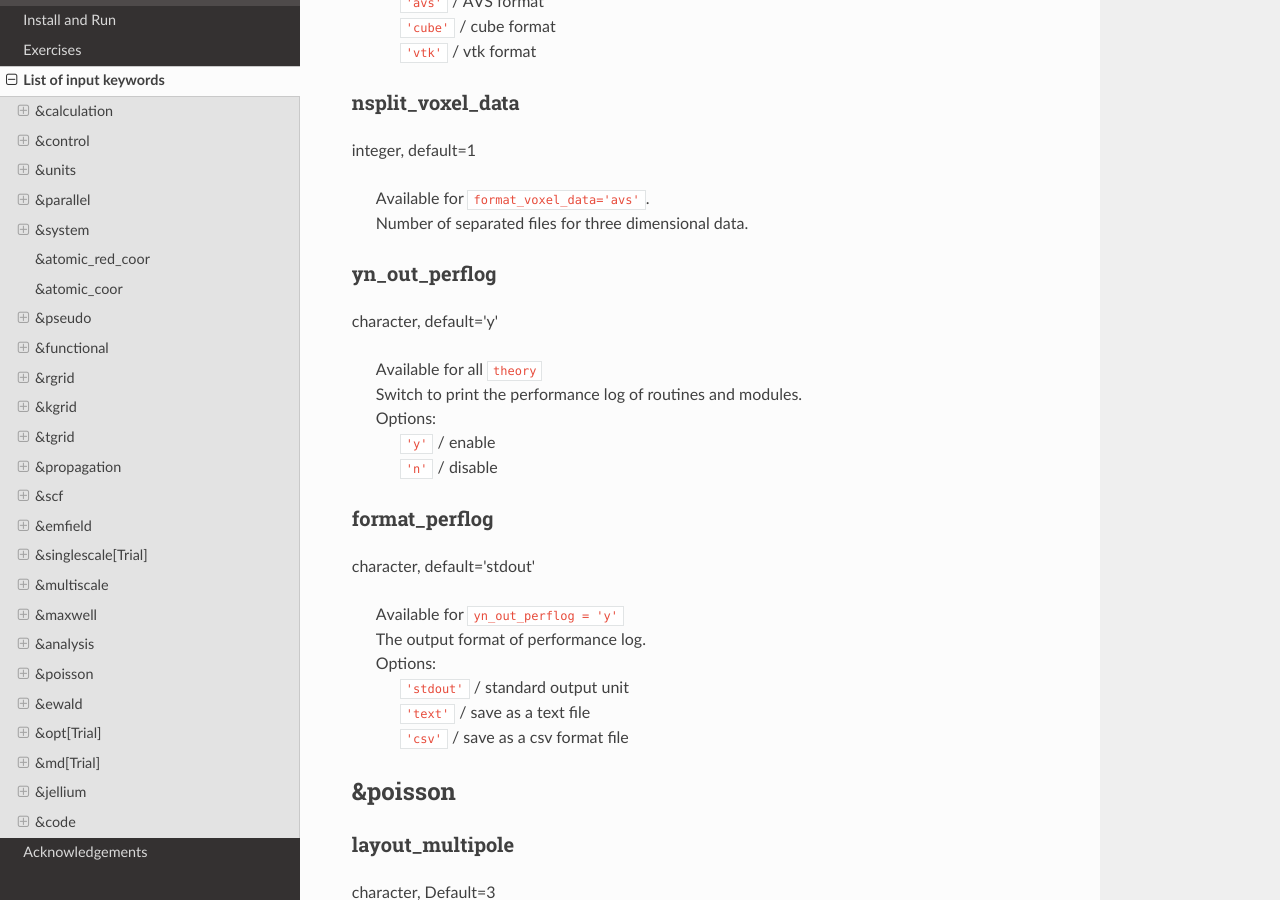
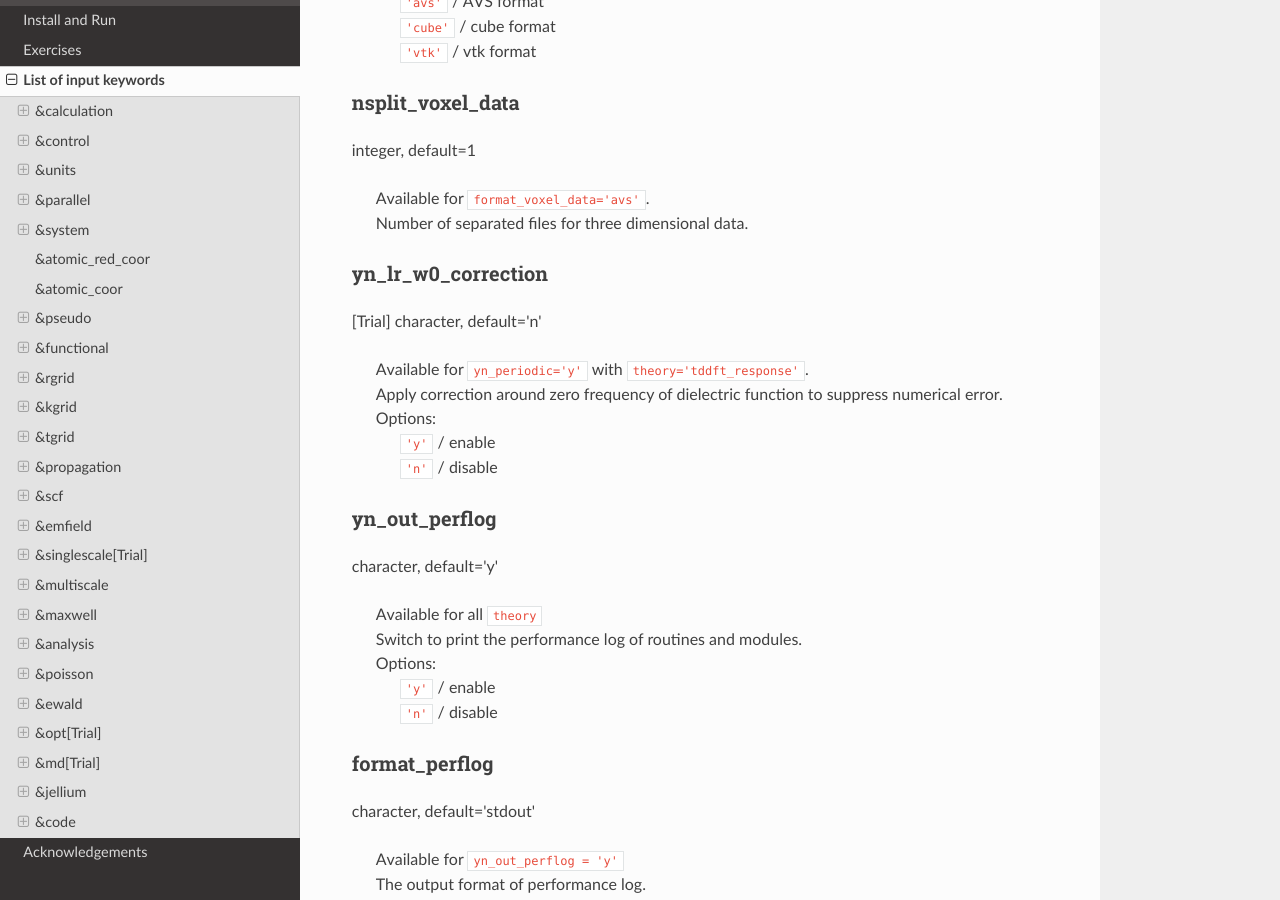
Before and after one commit to SALMON-TDDFT/SALMON-DOCS, a Sphinx documentation site: the page built from source/input_keyword_list.rst, in a window 1280 px wide and 900 px high, scrolled down 43306 px. Built offline with Sphinx 7.4.7 and the Read the Docs theme 2.0.0, drawn with Linux system fonts in a browser that asks for light colours; formulas are drawn with MathJax 3.

Commit message:
Update input_keyword_list.rst

```diff
--- a/source/input_keyword_list.rst
+++ b/source/input_keyword_list.rst
@@ -2227,6 +2227,19 @@ integer, default=1
    | Available for ``format_voxel_data='avs'``.
    | Number of separated files for three dimensional data.
 
+.. _yn_lr_w0_correction:
+
+yn_lr_w0_correction
+^^^^^^^^^^^^^^^^^^^
+
+[Trial] character, default='n'
+
+   | Available for ``yn_periodic='y'`` with ``theory='tddft_response'``.
+   | Apply correction around zero frequency of dielectric function to suppress numerical error.
+   | Options:
+   |   ``'y'`` / enable
+   |   ``'n'`` / disable
+
 .. _yn_out_perflog:
 
 yn_out_perflog
```
